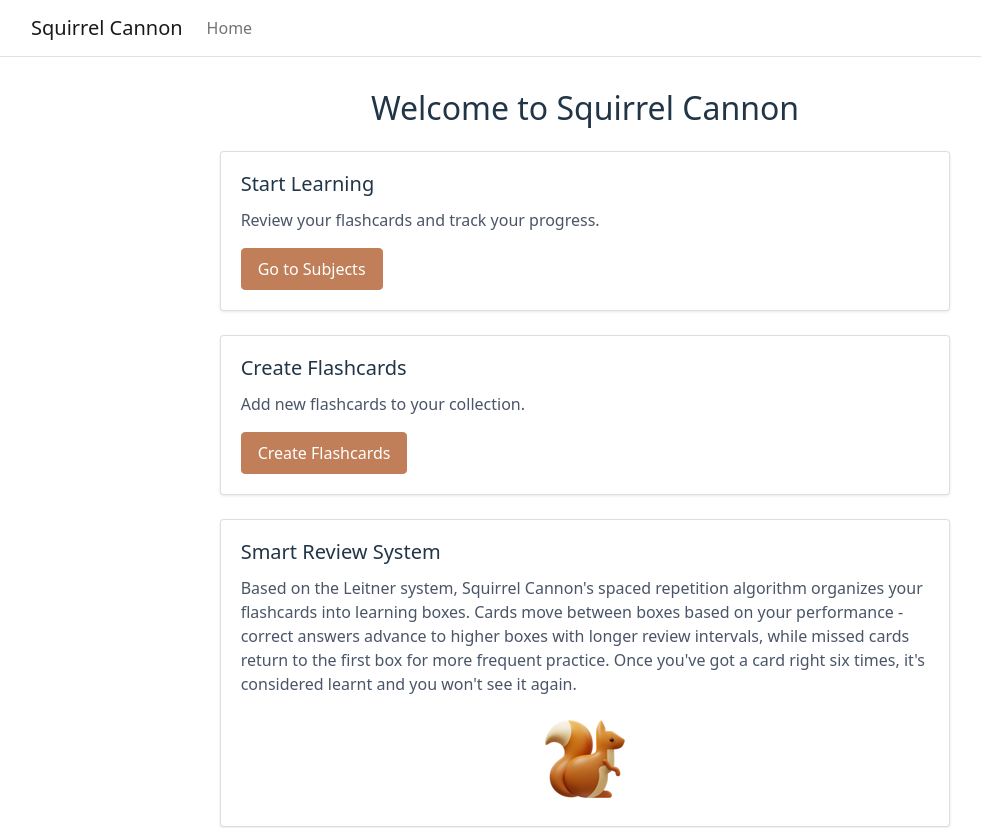
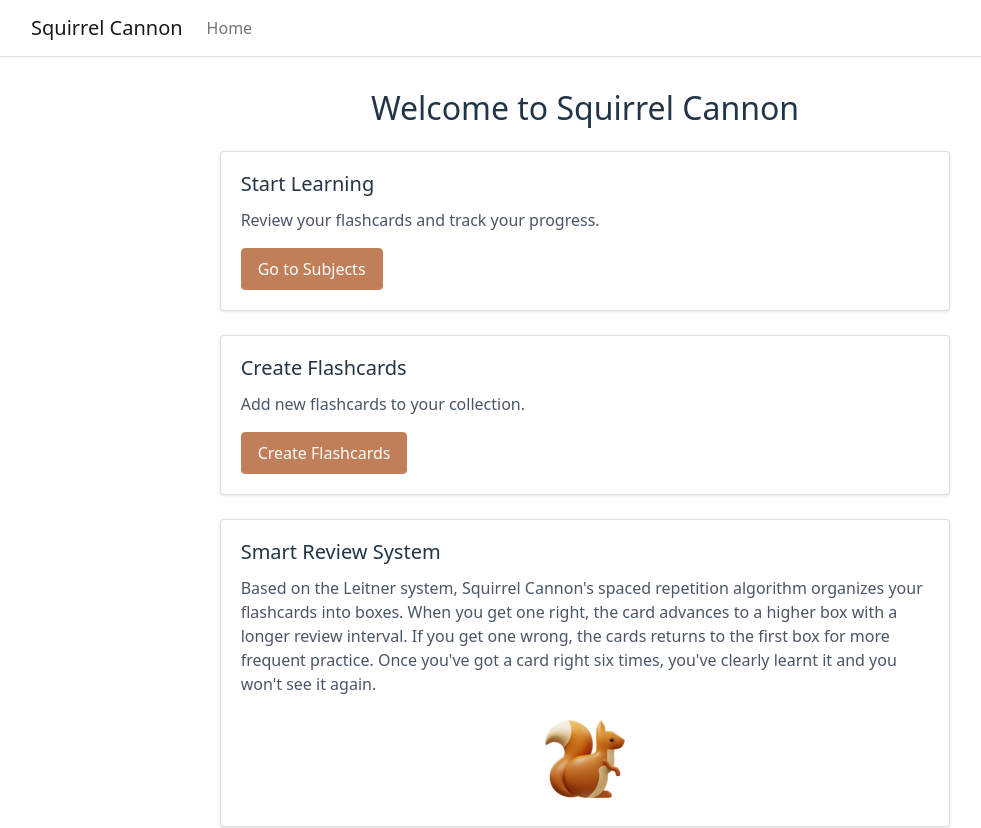
Before and after one commit to GailBowen/squirrel-cannon-frontend, a React (Vite) app: page / in a window 1280 px wide. Shown: the top 828 px of the page, without its empty margins (55-1036 px from the left). Built offline with nearby package versions, Linux system fonts and the light colour scheme.

Commit message:
Tidy the text up

```diff
--- a/src/components/Home.jsx
+++ b/src/components/Home.jsx
@@ -29,7 +29,10 @@ function Home() {
                         <div className="card-body">
                             <h5 className="card-title">Smart Review System</h5>
                             <p className="card-text">
-                                Based on the Leitner system, Squirrel Cannon's spaced repetition algorithm organizes your flashcards into learning boxes. Cards move between boxes based on your performance - correct answers advance to higher boxes with longer review intervals, while missed cards return to the first box for more frequent practice. Once you've got a card right six times, it's considered learnt and you won't see it again.
+                                Based on the Leitner system, Squirrel Cannon's spaced repetition algorithm organizes your flashcards into boxes.
+                                 When you get one right, the card advances to a higher box with a longer review interval.
+                                 If you get one wrong, the cards returns to the first box for more frequent practice.
+                                Once you've got a card right six times, you've clearly learnt it and you won't see it again.
                             </p>
                             <div className="mt-3 text-center">
                                 <img src={squirrelIcon} alt="Squirrel Icon" />
```
